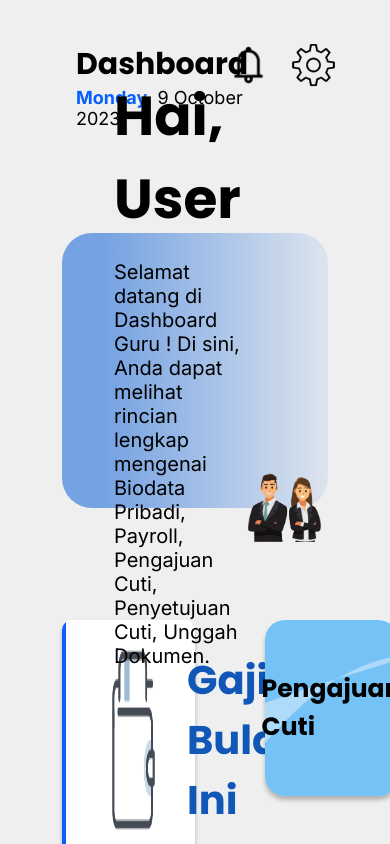
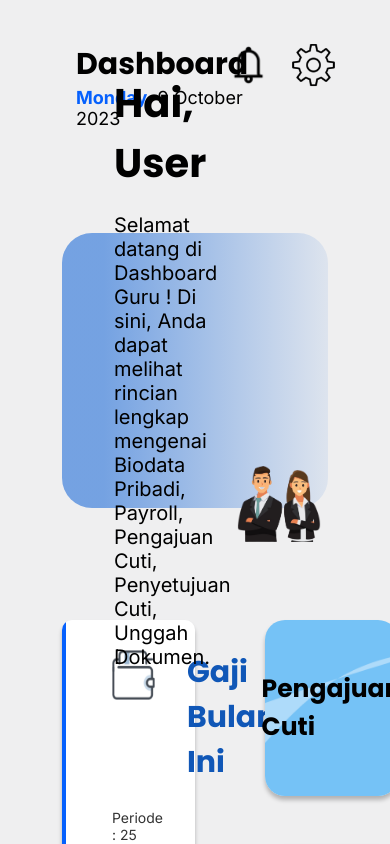
Before and after one commit to mulkihafizh/yayasan-prawitama-fe, a Next.js app: page /Dashboard-Guru in a window 390 px wide. Shown: the top 844 px of the page. Built offline with nearby package versions, Linux system fonts and the light colour scheme.

Commit message:
Responsive font

```diff
--- a/app/components/Guru/Cuti/cuti.module.css
+++ b/app/components/Guru/Cuti/cuti.module.css
@@ -106,7 +106,7 @@
   .CardGaji h1 {
     color: #1057b7;
     font-family: "Poppins", sans-serif;
-    font-size: 40px;
+    font-size: clamp(30px, 2.5vw, 40px);
     font-style: normal;
     font-weight: 700;
     line-height: normal;
@@ -139,12 +139,11 @@
     color: #000;
     font-family: "Poppins", sans-serif;
     font-size: 60px;
+    font-size: clamp(40px, 2.5vw, 60px);
     font-style: normal;
     font-weight: 700;
     line-height: normal;
   }
-
-
 
   /* Card Cuti */
   .CardCuti {
@@ -186,12 +185,12 @@
         transition: all ease-in-out 0.2s;
       }
 
-      .box1:hover{
+      .box1:hover {
         cursor: pointer;
         scale: 1.05;
       }
 
-      .box2:hover{
+      .box2:hover {
         cursor: pointer;
         scale: 1.05;
       }
--- a/app/components/Guru/Cuti/page.tsx
+++ b/app/components/Guru/Cuti/page.tsx
@@ -15,7 +15,8 @@ export default function page() {
               height={60}
               alt="wallet"
               style={{
-                width: "60px",
+                width: "clamp(50px, 2.5vw, 60px)",
+                height: "clamp(50px, 2.5vw, 60px)"
               }}
             />
             <h1>Gaji Bulan Ini</h1>
--- a/app/components/Guru/Header-Guru/headerguru.module.css
+++ b/app/components/Guru/Header-Guru/headerguru.module.css
@@ -39,7 +39,7 @@
 .container .teks .title h1 {
   font-family: "Poppins", sans-serif;
   color: #000;
-  font-size: 55px;
+  font-size: clamp(40px, 2.5vw, 55px);
   font-style: normal;
   font-weight: 700;
   line-height: normal;
--- a/app/components/Kepegawaian/Header-Kepegawaian/header.module.css
+++ b/app/components/Kepegawaian/Header-Kepegawaian/header.module.css
@@ -39,7 +39,7 @@
 .container .teks .title h1 {
   font-family: "Poppins", sans-serif;
   color: #000;
-  font-size: 55px;
+  font-size: clamp(40px, 2.5vw, 55px);
   font-style: normal;
   font-weight: 700;
   line-height: normal;
--- a/app/components/Keuangan/Header-Keuangan/header1.module.css
+++ b/app/components/Keuangan/Header-Keuangan/header1.module.css
@@ -39,7 +39,7 @@
 .container .teks .title h1 {
   font-family: "Poppins", sans-serif;
   color: #000;
-  font-size: 55px;
+  font-size: clamp(40px, 2.5vw, 55px);
   font-style: normal;
   font-weight: 700;
   line-height: normal;
```
Also changed, not shown: app/components/Keuangan/Pegawai-Keuangan/pegawai.module.css (indentation only).
